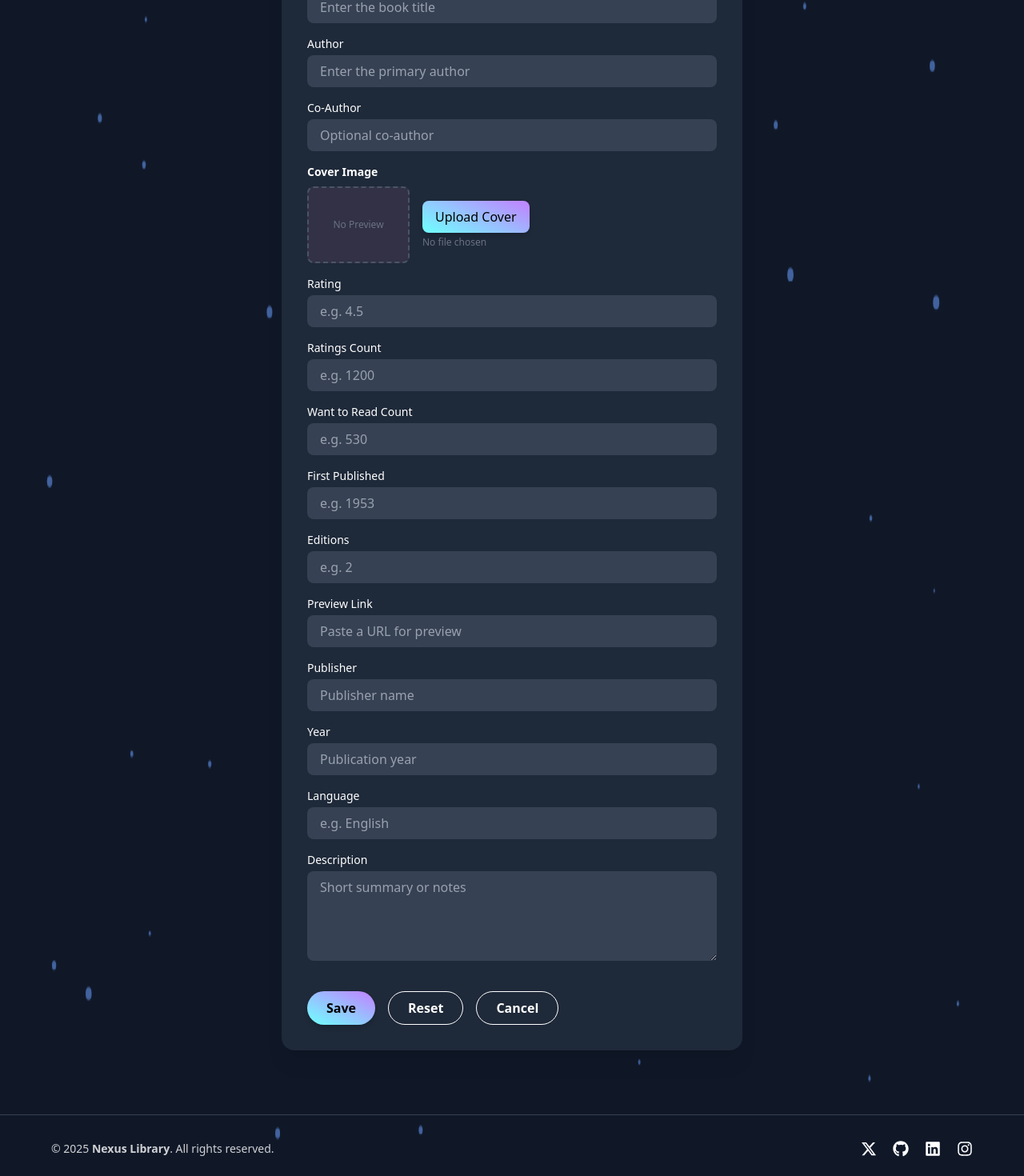
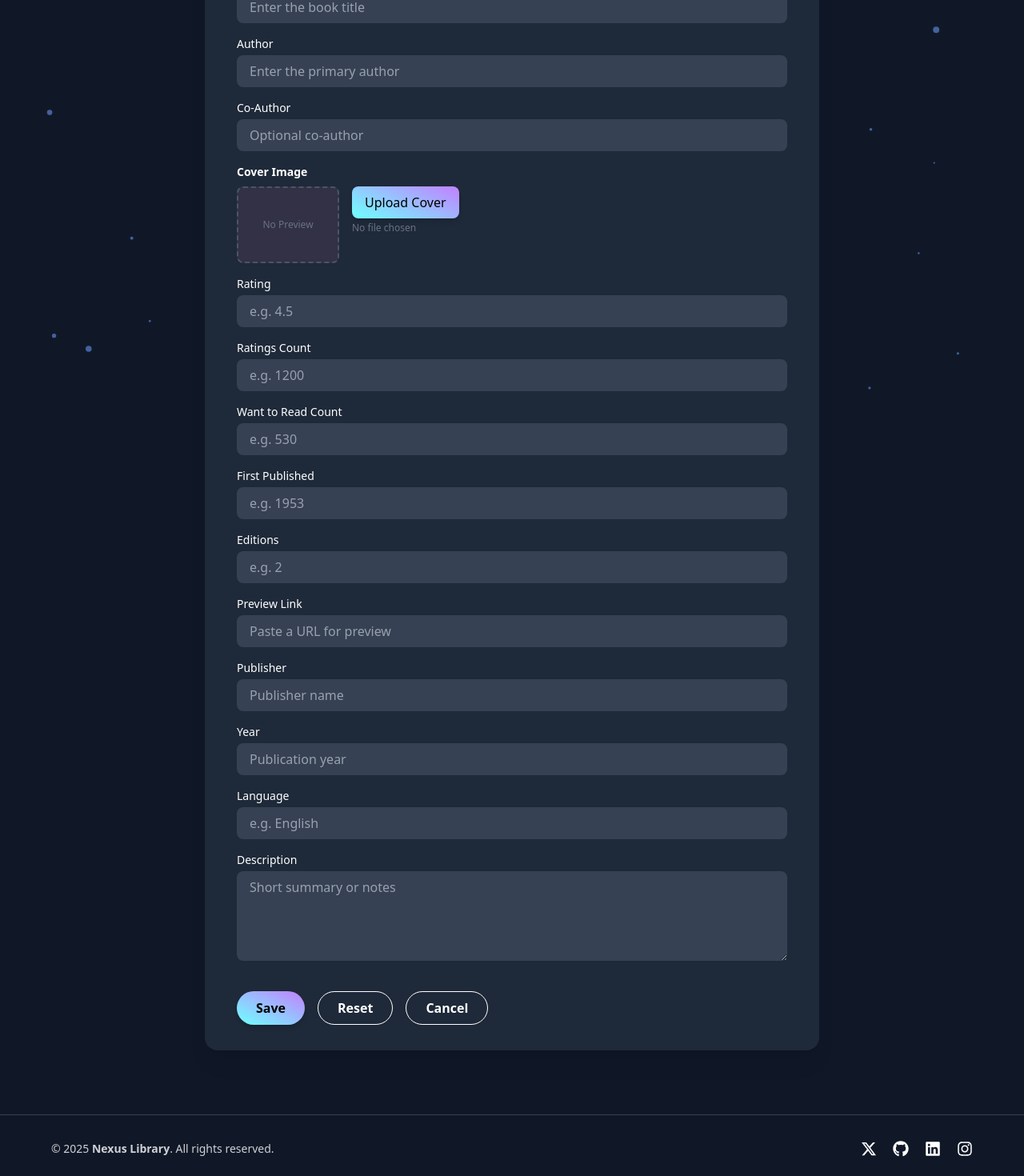
Before and after one commit to gauravRathod674/LibraAI, a Next.js app in the folder frontend/: page /catalog in a window 1280 px wide. Shown: the part 255-1725 px from the top of the page at 80% size. Built offline with nearby package versions, Linux system fonts and the light colour scheme; no server answers.

Commit message:
Update page.js ( Catalog )

```diff
--- a/frontend/app/catalog/page.js
+++ b/frontend/app/catalog/page.js
@@ -55,7 +55,17 @@ export default function CatalogPage() {
     }
     animate();
 
-    return () => cancelAnimationFrame(animationFrameId);
+    const handleResize = () => {
+    canvas.width = window.innerWidth;
+    canvas.height = window.innerHeight;
+  };
+
+  window.addEventListener("resize", handleResize);
+
+  return () => {
+    window.removeEventListener("resize", handleResize);
+    cancelAnimationFrame(animationFrameId);
+  };
   }, [darkMode]);
 
   // Local form state
@@ -102,8 +112,9 @@ export default function CatalogPage() {
       {/* Particle Background */}
       <canvas
         id="backgroundCanvas"
-        className="absolute top-0 left-0 w-full h-full z-0"
+        className="fixed top-0 left-0 w-full h-full z-0 pointer-events-none"
       />
+
 
       {/* Navbar (assumes it can toggle darkMode; remove if your global theme is different) */}
       <Navbar darkMode={darkMode}/>
@@ -112,12 +123,12 @@ export default function CatalogPage() {
         initial={{ opacity: 0, y: 20 }}
         animate={{ opacity: 1, y: 0 }}
         transition={{ duration: 0.8 }}
-        className="z-10 w-full px-4 mt-32 flex flex-col items-center"
+        className="z-10 w-full px-4 mt-50 sm:mt-32 flex flex-col items-center"
       >
         <div
-          className={`w-full max-w-xl backdrop-blur rounded-2xl shadow-xl p-8 transition-all ${
-            darkMode ? "bg-[#E7F0FD] text-black" : "bg-gray-800 text-white"
-          }`}
+          className={`w-full max-w-3xl mx-auto backdrop-blur rounded-2xl shadow-xl px-4 py-8 sm:px-6 md:px-8 lg:px-10 transition-all ${
+              darkMode ? "bg-[#E7F0FD] text-black" : "bg-gray-800 text-white"
+            }`}
         >
           <h1 className="text-3xl font-bold mb-6">Cataloging</h1>
           <form onSubmit={handleSubmit} className="space-y-4">
@@ -177,7 +188,7 @@ export default function CatalogPage() {
             <div className="mb-4">
               <label className="block mb-2 text-sm font-semibold">Cover Image</label>
 
-              <div className="flex items-center gap-4">
+              <div className="flex flex-col sm:flex-row items-start gap-4">
                 {/* Image Preview Box (left) */}
                 <div
                   className={`w-32 h-24 rounded-md border-2 border-dashed flex items-center justify-center overflow-hidden transition-all duration-300 ${
@@ -410,7 +421,7 @@ export default function CatalogPage() {
             </div>
 
             {/* Actions */}
-            <div className="flex gap-4 pt-4">
+            <div className="flex flex-wrap gap-4 justify-center sm:justify-start pt-4">
               <button
                 type="submit"
                 className="px-6 py-2 rounded-full font-semibold text-black shadow-md hover:scale-105 transition-transform"
```
